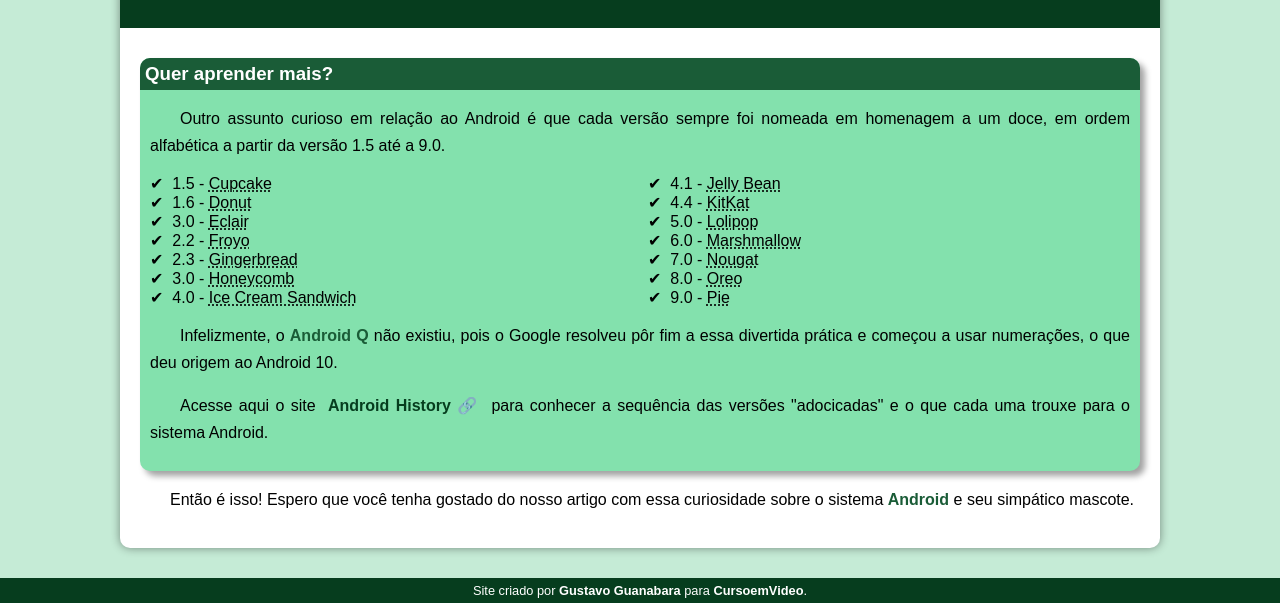
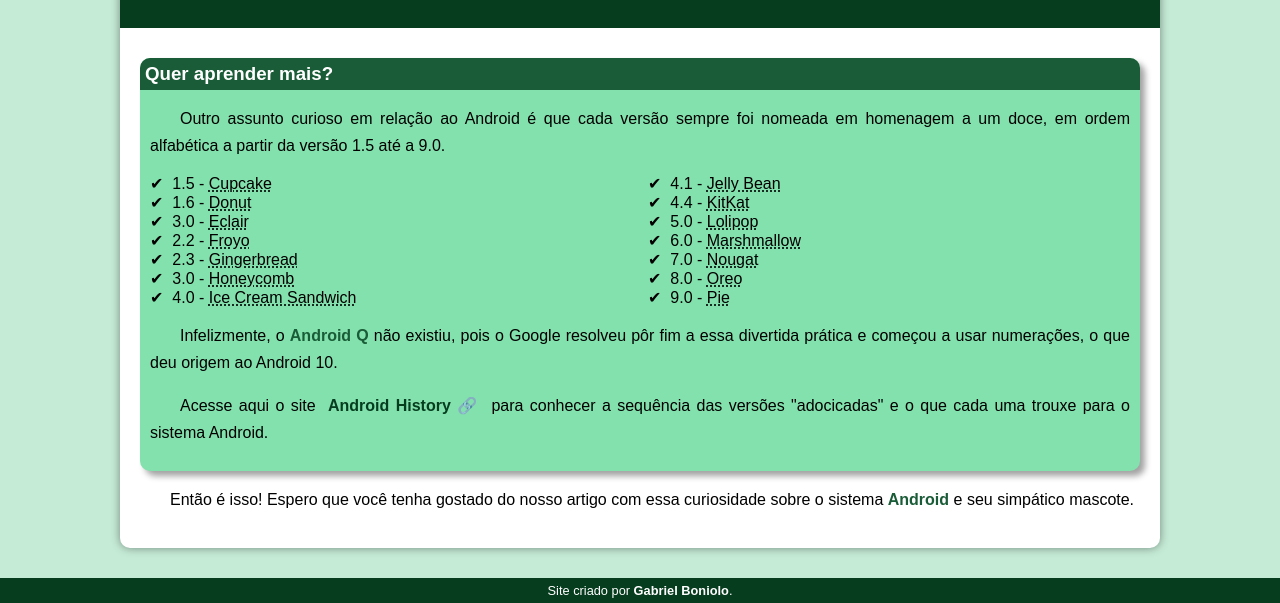
Before and after one commit to gabrielboniolo/Site-Android, a plain HTML site: page index.html in a window 1280 px wide. Shown: the part 2346-2949 px from the top of the page. Drawn offline with Linux system fonts and the light colour scheme.

Commit message:
footer change

```diff
--- a/index.html
+++ b/index.html
@@ -82,7 +82,7 @@
         </article>
     </main>
     <footer>
-        <p>Site criado por <a href="https://gustavoguanabara.github.io/" target="_blank">Gustavo Guanabara</a> para <a href="https://www.youtube.com/cursoemvideo" target="_blank">CursoemVideo</a>.</p>
+        <p>Site criado por <a href="https://github.com/gabrielboniolo" target="_blank">Gabriel Boniolo</a>.</p>
     </footer>
 </body>
 </html>
```
